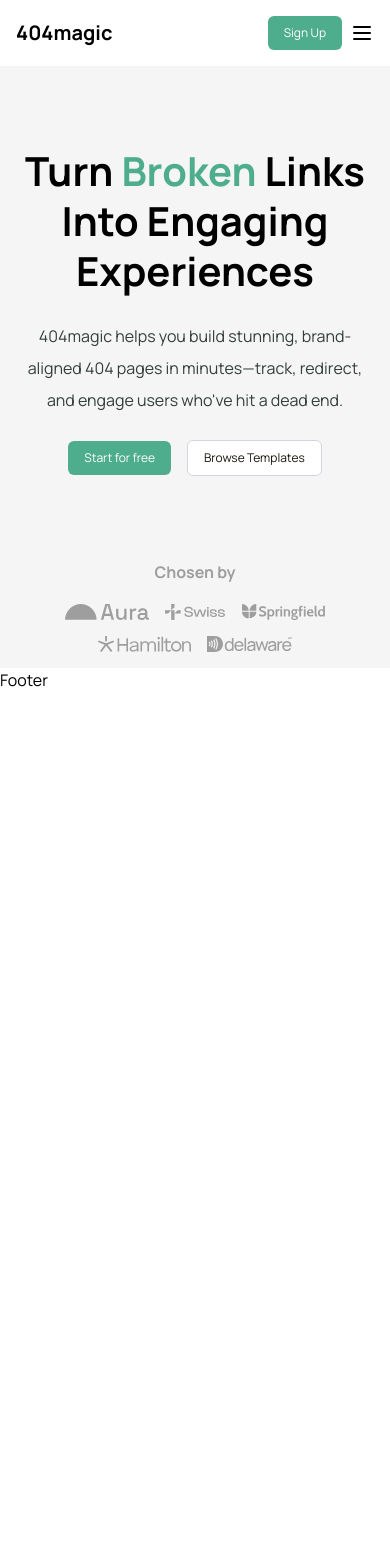
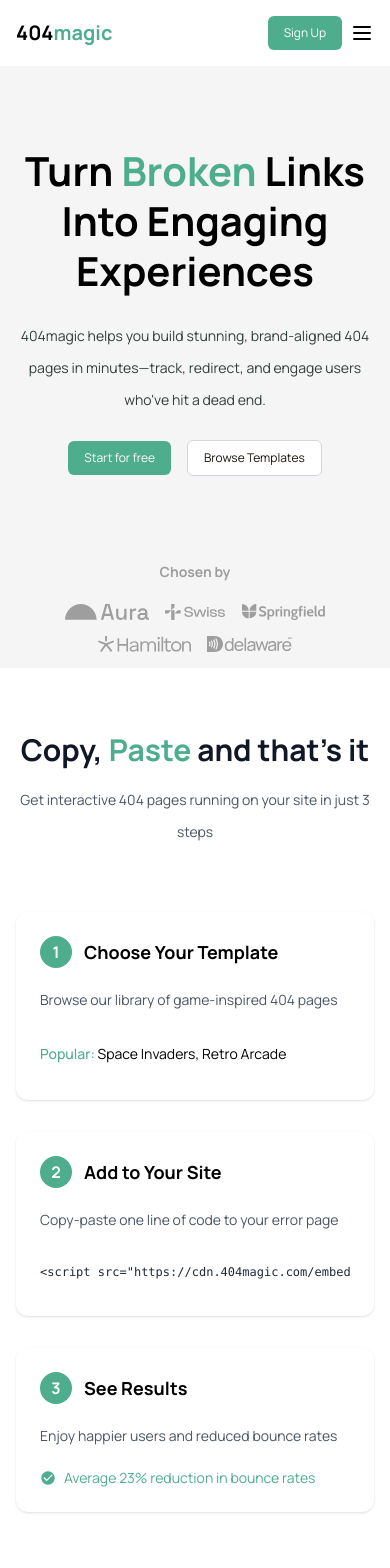
Before and after one commit to gerard415/404magic, a React (Vite) app in the folder client/: page / in a window 390 px wide. Shown: the top 1568 px of the page. Before the commit the page ends 844 px from the top, so only its background shows below. Built offline with nearby package versions, Linux system fonts and the light colour scheme.

Commit message:
responsive HowItWorks section done

```diff
--- a/client/src/components/landing/Hero.tsx
+++ b/client/src/components/landing/Hero.tsx
@@ -42,7 +42,7 @@ const Hero = (props: Props) => {
             {/* Partner Logos */}
             <div className="w-full mt-20 flex flex-col items-center text-sm text-[#9E9E9E] space-y-4">
                 <p className="font-bold">Chosen by</p>
-                <div className="flex flex-wrap items-center justify-center gap-4 sm:gap-8 md:gap-12">
+                <div className="flex-center flex-wrap  gap-4 sm:gap-8 md:gap-12">
                     {Object.entries(logos).map(([name, src]) => (
                         <img key={name} src={src} alt={name} className="h-4" />
                     ))}
--- /dev/null
+++ b/client/src/components/landing/HowItWorks.tsx
@@ -0,0 +1,75 @@
+import React from 'react'
+
+type Props = {}
+
+const HowItWorks = (props: Props) => {
+  return (
+    <section className='container-layout bg-white py-16'>
+        <div className=''>
+            <div className="text-center mb-16">
+                <h2>
+                    Copy, <span className="text-primary">Paste</span> and that's it
+                </h2>
+                <p className="text-gray-600 max-w-2xl mx-auto">
+                    Get interactive 404 pages running on your site in just 3 steps
+                </p>
+            </div>
+            <div className="grid grid-cols-1 sm:grid-cols-2 md:grid-cols-3 gap-8 max-w-5xl mx-auto">
+            {[
+              {
+                step: "1",
+                title: "Choose Your Template",
+                description: "Browse our library of game-inspired 404 pages",
+                extra: (
+                  <div className="mt-4 py-3 bg-white rounded-lg text-sm">
+                    <span className="font-medium text-primary">Popular:</span> Space Invaders, Retro Arcade
+                  </div>
+                )
+              },
+              {
+                step: "2",
+                title: "Add to Your Site",
+                description: "Copy-paste one line of code to your error page",
+                extra: (
+                  <div className="mt-4 py-3 bg-white rounded-lg overflow-x-auto">
+                    <pre className="text-xs font-mono text-gray-800 ">
+                      {`<script src="https://cdn.404magic.com/embed.js"></script>`}
+                    </pre>
+                  </div>
+                )
+              },
+              {
+                step: "3",
+                title: "See Results",
+                description: "Enjoy happier users and reduced bounce rates",
+                extra: (
+                  <div className="mt-4 flex items-center gap-2 text-sm text-primary">
+                    <svg className="w-4 h-4" fill="currentColor" viewBox="0 0 24 24">
+                      <path d="M12 2C6.48 2 2 6.48 2 12s4.48 10 10 10 10-4.48 10-10S17.52 2 12 2zm-2 15l-5-5 1.41-1.41L10 14.17l7.59-7.59L19 8l-9 9z"/>
+                    </svg>
+                    <span>Average 23% reduction in bounce rates</span>
+                  </div>
+                )
+              }
+            ].map((item, index) => (
+              <div
+                key={index}
+                className="bg-white p-6 rounded-xl shadow-sm hover:shadow-md transition-shadow"
+              >
+                <div className="flex items-center gap-3 mb-4">
+                  <span className="flex-center w-8 h-8 rounded-full bg-primary text-white font-bold">
+                    {item.step}
+                  </span>
+                  <h3 className="font-bold text-lg">{item.title}</h3>
+                </div>
+                <p className="text-gray-600 mb-4">{item.description}</p>
+                {item.extra}
+              </div>
+            ))}
+          </div>
+        </div>
+    </section>
+  )
+}
+
+export default HowItWorks
--- a/client/src/components/layout/Navbar.tsx
+++ b/client/src/components/layout/Navbar.tsx
@@ -16,7 +16,7 @@ const Navbar = (props: Props) => {
             <div className='flex items-center justify-between'>
                 {/* Logo */}
                 <Link to={'/'} className='text-xl font-bold' >
-                    404magic
+                    404<span className='text-primary'>magic</span>
                 </Link>
 
                 {/* Desktop menu */}
--- a/client/src/index.css
+++ b/client/src/index.css
@@ -16,7 +16,11 @@
   }
 
   p {
-    @apply text-base/8
+    @apply text-sm/8 sm:text-base/8
+  }
+
+  h2 {
+    @apply text-3xl font-bold text-gray-900 mb-4
   }
 }
 
--- a/client/src/pages/home/HomePage.tsx
+++ b/client/src/pages/home/HomePage.tsx
@@ -1,5 +1,6 @@
 import React from 'react'
 import Hero from '../../components/landing/Hero'
+import HowItWorks from '../../components/landing/HowItWorks'
 
 type Props = {}
 
@@ -7,6 +8,7 @@ const HomePage = (props: Props) => {
   return (
     <div>
       <Hero/>
+      <HowItWorks/>
     </div>
   )
 }
```
